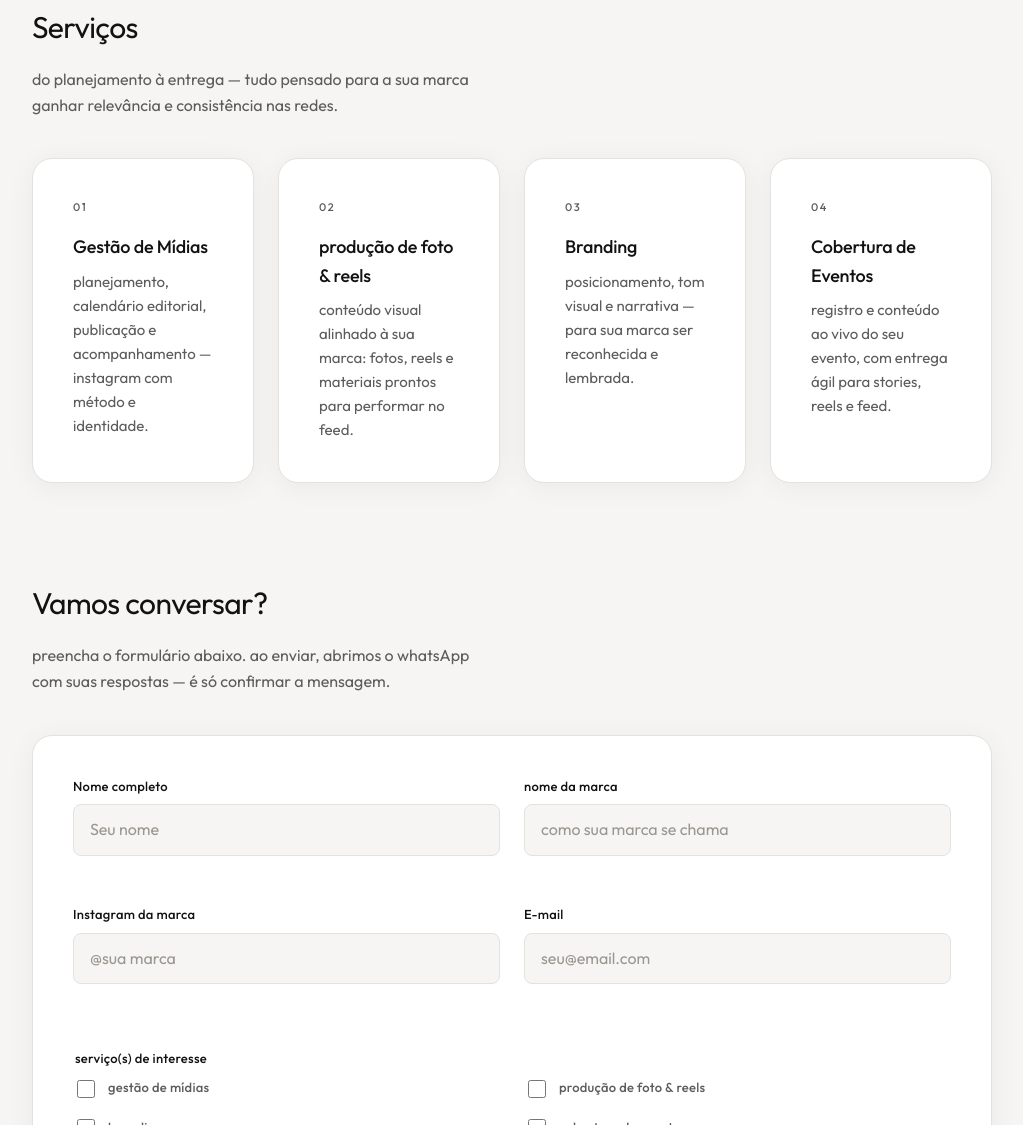
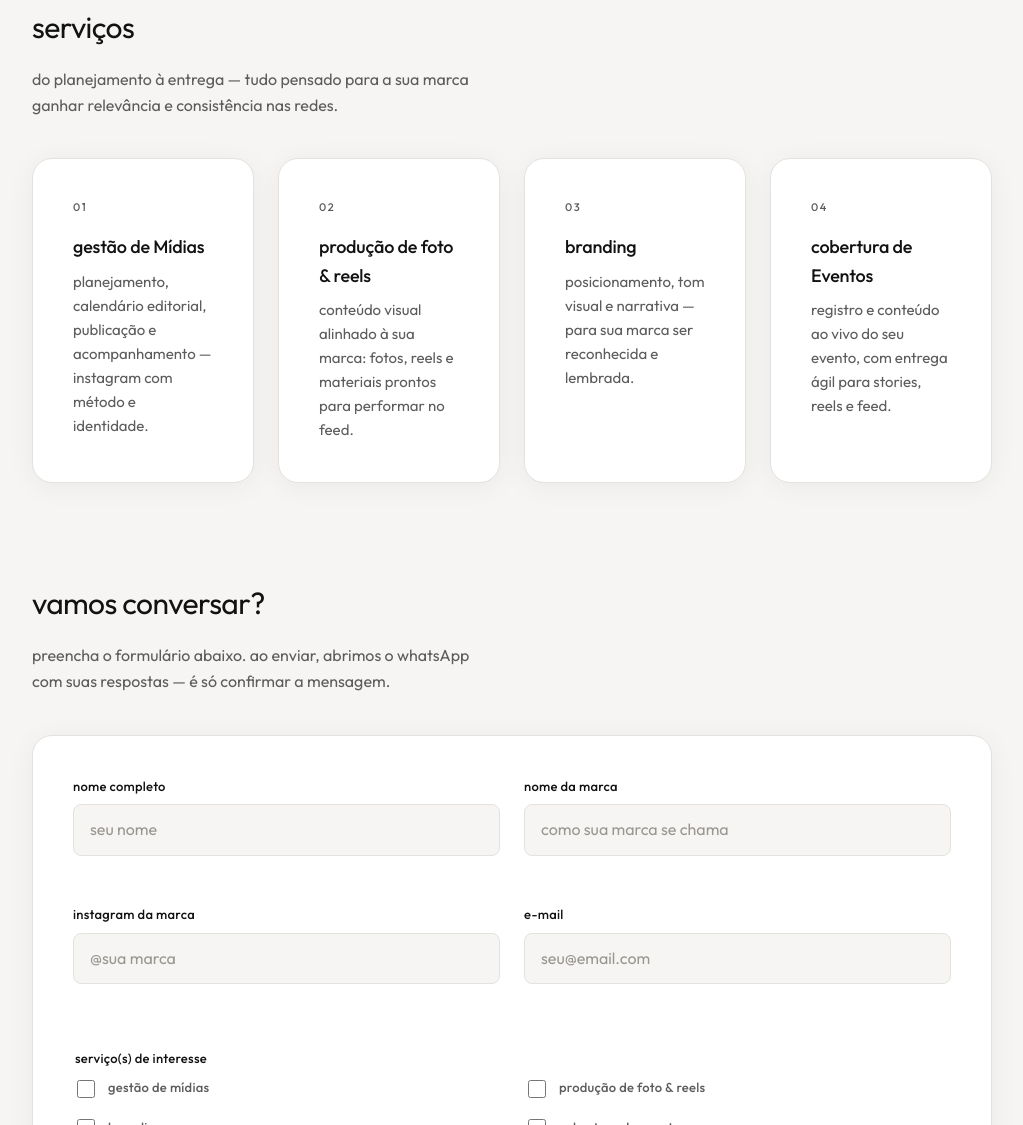
Before and after one commit to jamaicarider/nabo, a plain HTML site: page index.html in a window 1280 px wide. Shown: the part 877-2002 px from the top of the page, without its empty margins (128-1151 px from the left). Drawn offline with Linux system fonts and the light colour scheme.

Commit message:
Atualizar o index.html

```diff
--- a/index.html
+++ b/index.html
@@ -73,7 +73,7 @@
       <section class="services" aria-labelledby="services-heading">
         <div class="container">
           <header class="section-header reveal">
-            <h2 id="services-heading" class="section-title">Serviços</h2>
+            <h2 id="services-heading" class="section-title">serviços</h2>
             <p class="section-lead">
               do planejamento à entrega — tudo pensado para a sua marca ganhar
               relevância e consistência nas redes.
@@ -83,7 +83,7 @@
           <ul class="card-grid">
             <li class="card reveal reveal-delay-1">
               <span class="card-index">01</span>
-              <h3 class="card-title">Gestão de Mídias</h3>
+              <h3 class="card-title">gestão de Mídias</h3>
               <p class="card-text">
                 planejamento, calendário editorial, publicação e acompanhamento
                 — instagram com método e identidade.
@@ -101,7 +101,7 @@
 
             <li class="card reveal reveal-delay-3">
               <span class="card-index">03</span>
-              <h3 class="card-title">Branding</h3>
+              <h3 class="card-title">branding</h3>
               <p class="card-text">
                 posicionamento, tom visual e narrativa — para sua marca ser
                 reconhecida e lembrada.
@@ -110,7 +110,7 @@
 
             <li class="card reveal reveal-delay-4">
               <span class="card-index">04</span>
-              <h3 class="card-title">Cobertura de Eventos</h3>
+              <h3 class="card-title">cobertura de Eventos</h3>
               <p class="card-text">
                 registro e conteúdo ao vivo do seu evento, com entrega ágil
                 para stories, reels e feed.
@@ -123,7 +123,7 @@
       <section class="qualify" id="formulario" aria-labelledby="form-heading">
         <div class="container">
           <header class="section-header reveal">
-            <h2 id="form-heading" class="section-title">Vamos conversar?</h2>
+            <h2 id="form-heading" class="section-title">vamos conversar?</h2>
             <p class="section-lead">
               preencha o formulário abaixo. ao enviar, abrimos o whatsApp com
               suas respostas — é só confirmar a mensagem.
@@ -133,14 +133,14 @@
           <form class="lead-form reveal" id="lead-form" novalidate>
             <div class="form-grid">
               <div class="field">
-                <label for="nome">Nome completo</label>
+                <label for="nome">nome completo</label>
                 <input
                   type="text"
                   id="nome"
                   name="nome"
                   autocomplete="name"
                   required
-                  placeholder="Seu nome"
+                  placeholder="seu nome"
                 />
               </div>
 
@@ -156,7 +156,7 @@
               </div>
 
               <div class="field">
-                <label for="instagram">Instagram da marca</label>
+                <label for="instagram">instagram da marca</label>
                 <input
                   type="text"
                   id="instagram"
@@ -167,7 +167,7 @@
               </div>
 
               <div class="field">
-                <label for="email">E-mail</label>
+                <label for="email">e-mail</label>
                 <input
                   type="email"
                   id="email"
```
